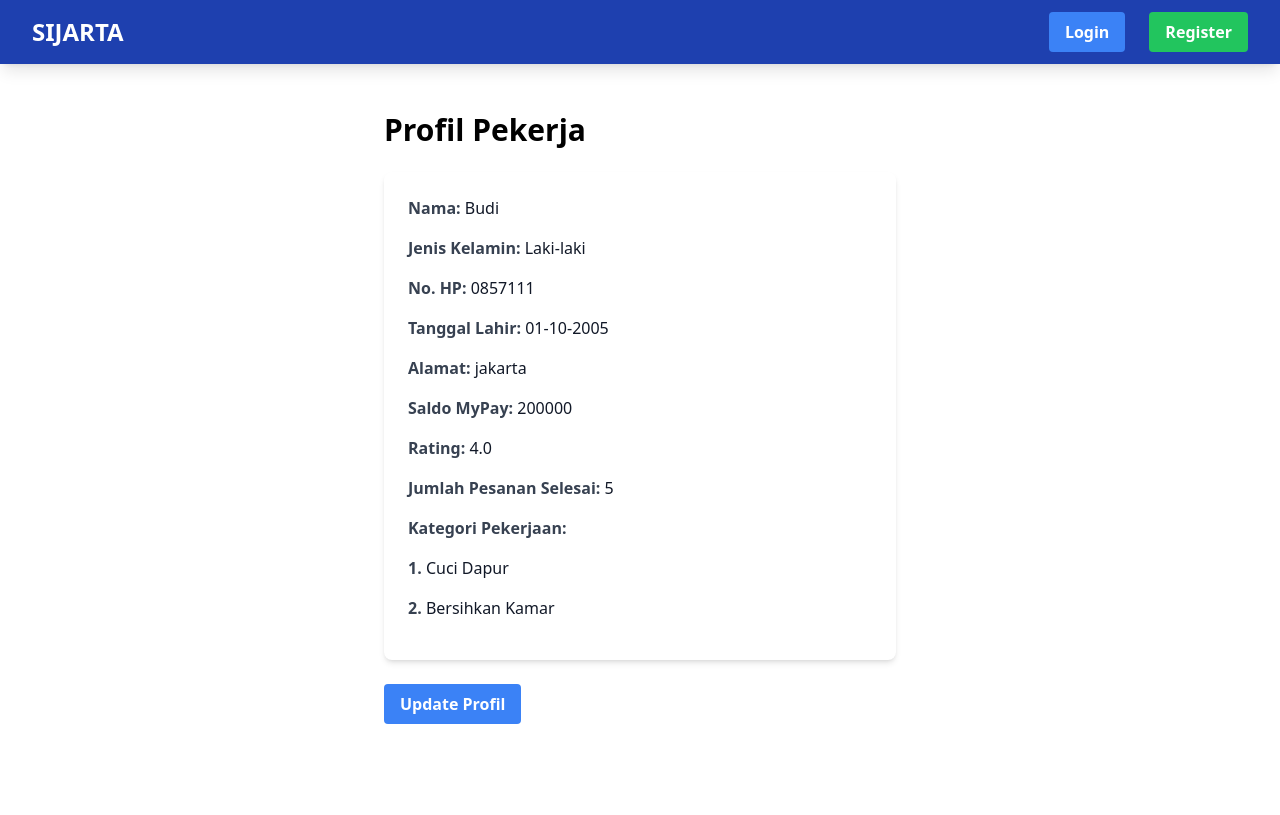
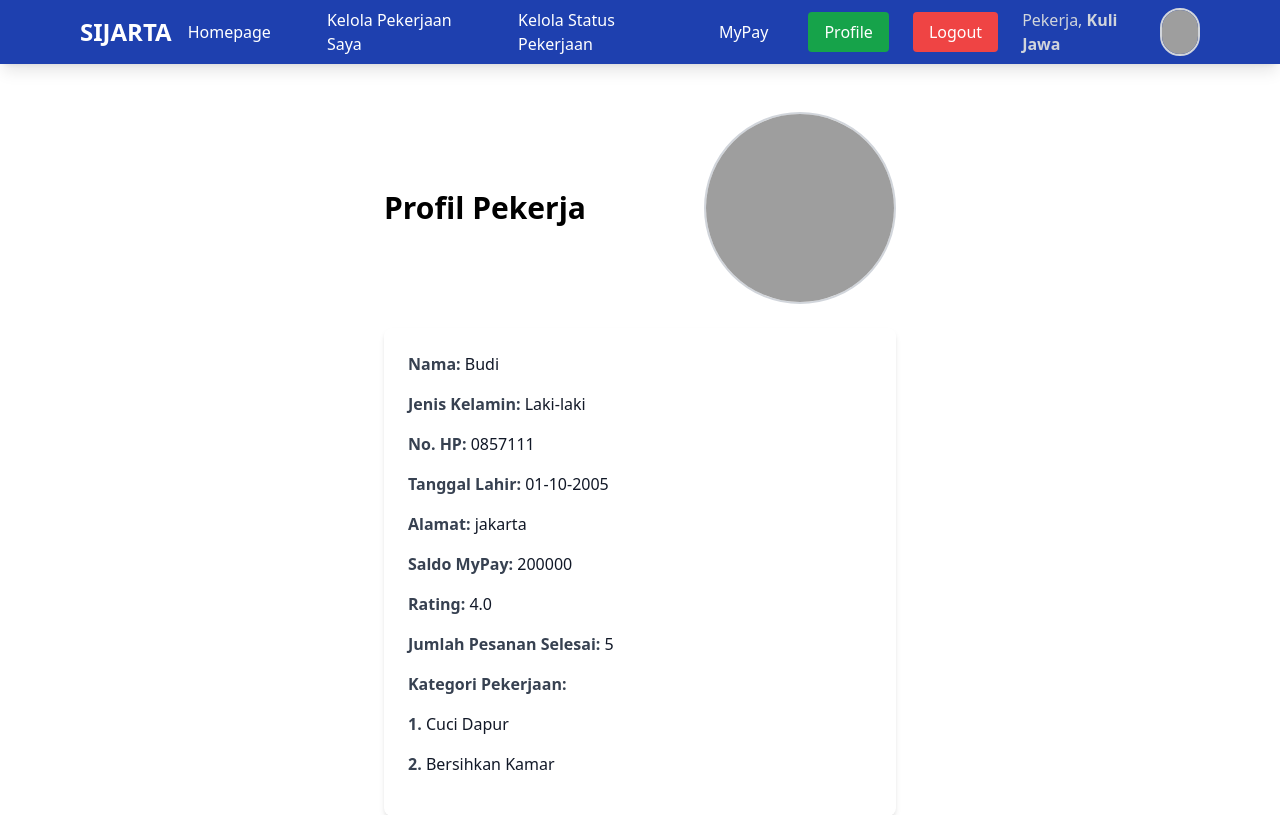
Before and after one commit to Faridhsbi/sijarta, a Django app: page /profile/pekerja/ in a window 1280 px wide. Shown: the top 815 px of the page. Before the commit the page ends 724 px from the top, so only its background shows below. Run offline with Django 5.2, Linux system fonts and the light colour scheme; some libraries are stand-ins or nearby versions; grey boxes are pictures that could not be loaded.

Commit message:
style: navbar and form

```diff
--- a/templates/navbar.html
+++ b/templates/navbar.html
@@ -1,32 +1,35 @@
 {% load static %}
-<nav class="navbar shadow-lg fixed top-0 left-0 z-40 w-screen navbar-expand-lg bg-blue-800">
-    <div class="max-w-7xl mx-auto px-4 sm:px-6 lg:px-8 bg-blue-800">
+<nav class="navbar shadow-lg fixed top-0 left-0 z-20 w-screen navbar-expand-lg bg-blue-800">
+    <div class="max-w-full  mx-auto px-4 sm:px-6 lg:px-20 bg-blue-800">
         <div class="flex items-center justify-between h-16">
             <div class="flex items-center">
                 <h1 class="text-2xl font-bold text-center text-white">SIJARTA</h1>
             </div>
-            <div class="hidden md:flex items-center space-x-4">
+            <div class="hidden md:flex items-center space-x-6">
 
             <!-- Edit buat SS yg bawah comment aja nnt
-                <span class="text-gray-300 mr-4">Pengguna, <b>{{ user.username }}</b></span>
                 <a href="" class="snav text-white  px-3 py-2 rounded transition duration-300">Homepage</a>
                 <a href="" class="snav text-white  px-3 py-2 rounded transition duration-300">MyPay</a>
+                <a href="" class="snav text-white  px-3 py-2 rounded transition duration-300">Diskon</a>
                 <a href="" class="snav text-white  px-3 py-2 rounded transition duration-300">Kelola Pesanan Saya</a>
-                <a href="" class="snav text-white  px-3 py-2 rounded transition duration-300">Diskon</a>
-                <a href="" class="snav text-white  px-3 py-2 rounded transition duration-300">Profile</a>
-                <a href="" class="snav text-white  px-3 py-2 rounded transition duration-300">Logout</a>
+                <a href="{% url 'userprofile:show_pengguna' %}" class="text-white bg-green-600 hover:bg-green-700 px-4 py-2 rounded transition duration-300">Profile</a>
+                <a href="" class="text-white hover:bg-red-700 px-4 py-2 rounded transition duration-300 bg-red-500">Logout</a>
+                <span class="text-gray-300 mr-4">Pengguna, <b>Budi</b></span>
             -->
+            <!-- -->
+                <a href="" class="text-white hover:bg-blue-700 px-4 py-2 rounded transition duration-300 ">Homepage</a>
+                <a href="" class="text-white hover:bg-blue-700 px-4 py-2 rounded transition duration-300">Kelola Pekerjaan Saya</a>
+                <a href="" class="text-white hover:bg-blue-700 px-4 py-2 rounded transition duration-300">Kelola Status Pekerjaan</a>
+                <a href="" class="text-white hover:bg-blue-700 px-4 py-2 rounded transition duration-300">MyPay</a>
+                <a href="{% url 'userprofile:show_pekerja' %}" class="text-white bg-green-600 hover:bg-green-700 px-4 py-2 rounded transition duration-300">Profile</a>
+                <a href="" class="text-white hover:bg-red-700 px-4 py-2 rounded transition duration-300 bg-red-500">Logout</a>
+                <span class="text-gray-300">Pekerja, <b>Kuli Jawa</b></span>
+                <div class="w-12 h-12 rounded-full overflow-hidden border-2 border-gray-300">
+                    <img src="{{ link_foto }}" alt="Foto Profil" class="w-full h-full object-cover">
+                </div>
+
+
             <!--
-                <span class="text-gray-300 mr-4">Pekerja, <b>{{ user.username }}</b></span>
-                <a href="" class="snav text-white  px-3 py-2 rounded transition duration-300">Homepage</a>
-                <a href="" class="snav text-white  px-3 py-2 rounded transition duration-300">Kelola Pekerjaan Saya</a>
-                <a href="" class="snav text-white  px-3 py-2 rounded transition duration-300">Kelola Status Pekerjaan</a>
-                <a href="" class="snav text-white  px-3 py-2 rounded transition duration-300">MyPay</a>
-                <a href="" class="snav text-white  px-3 py-2 rounded transition duration-300">Profile</a>
-                <a href="" class="snav text-white  px-3 py-2 rounded transition duration-300">Profile</a>
-                <a href="" class="snav text-white  px-3 py-2 rounded transition duration-300">Logout</a>
-
-            -->
                 {% if user.is_authenticated %}
                     {% if user.role == 'Pengguna' %}
                         <span class="text-gray-300 mr-4">Welcome Pengguna, <b>{{ user.username }}</b></span>
@@ -54,6 +57,7 @@
                         Register
                     </a>
                 {% endif %}
+                !-->
             </div>
             <div class="md:hidden flex items-center">
                 <button class="mobile-menu-button">
--- a/userprofile/templates/profile_pekerja.html
+++ b/userprofile/templates/profile_pekerja.html
@@ -2,7 +2,12 @@
 {% block content %}
 {% include 'navbar.html' %}
 <div class="container mx-auto px-96 py-8 my-20">
-    <h1 class="text-3xl font-bold mb-6">Profil Pekerja</h1>
+    <div class="flex justify-between items-center mb-6">
+        <h1 class="text-3xl font-bold">Profil Pekerja</h1>
+        <div class="w-48 h-48 rounded-full overflow-hidden border-2 border-gray-300">
+            <img src="{{ link_foto }}" alt="Foto Profil" class="w-full h-full object-cover">
+        </div>
+    </div>
     <ul class="bg-white shadow-md rounded-lg p-6">
         <li class="mb-4"><strong class="text-gray-700">Nama:</strong> <span class="text-gray-900">{{ nama }}</span></li>
         <li class="mb-4"><strong class="text-gray-700">Jenis Kelamin:</strong> <span class="text-gray-900">{{ jenis_kelamin }}</span></li>
--- a/userprofile/templates/profile_pengguna.html
+++ b/userprofile/templates/profile_pengguna.html
@@ -4,7 +4,7 @@
 <div class="my-20 container mx-auto px-96 py-8">
     <div class="flex justify-between items-center mb-6">
         <h1 class="text-3xl font-bold">Profil Pengguna</h1>
-        <div class="w-24 h-24 rounded-full overflow-hidden border-2 border-gray-300">
+        <div class="w-48 h-48 rounded-full overflow-hidden border-2 border-gray-300">
             <img src="{{ link_foto }}" alt="Foto Profil" class="w-full h-full object-cover">
         </div>
     </div>
--- a/userprofile/views.py
+++ b/userprofile/views.py
@@ -12,7 +12,7 @@ def show_profile_pengguna(request):
         'tgl_lahir' : "01-10-2005",
         'alamat' : "jakarta",
         'saldo_mypay'  : 200000,
-        'link_foto' : "https://static.promediateknologi.id/crop/0x0:0x0/x/photo/p2/140/2024/01/20/20240120_021347-3897237833.jpg"
+        'link_foto' : "https://st2.depositphotos.com/4211323/8820/v/950/depositphotos_88205990-stock-illustration-stop-tyrannosaurus-red-is-dangerous.jpg"
     }
     return render(request, 'profile_pengguna.html', context)
 
@@ -24,7 +24,7 @@ def show_profile_pekerja(request):
         'tgl_lahir' : "01-10-2005",
         'alamat' : "jakarta",
         'saldo_mypay'  : 200000,
-        'link_foto' : "https://static.promediateknologi.id/crop/0x0:0x0/x/photo/p2/140/2024/01/20/20240120_021347-3897237833.jpg",
+        'link_foto' : "https://static.promediateknologi.id/crop/0x0:0x0/x/photo/p2/140/2024/01/20/20240120_021207-662695297.jpg",
         'nama_bank' : "OVO",
         'no_rekening' : "123456789",
         "npwp" : "98776431",
@@ -42,6 +42,8 @@ def show_edit_pengguna(request):
         'no_hp' : "0857111",
         'tgl_lahir' : "01-10-2005",
         'alamat' : "jakarta",
+        'link_foto' : "https://st2.depositphotos.com/4211323/8820/v/950/depositphotos_88205990-stock-illustration-stop-tyrannosaurus-red-is-dangerous.jpg"
+
         # 'saldo_mypay'  : 200000,
     }
     return render(request, 'edit_profile_pengguna.html', context)
@@ -57,6 +59,8 @@ def show_edit_pekerja(request):
         'nama_bank' : "OVO",
         'no_rekening' : "123456789",
         "npwp" : "98776431",
+        'link_foto' : "https://static.promediateknologi.id/crop/0x0:0x0/x/photo/p2/140/2024/01/20/20240120_021207-662695297.jpg",
+
         # "rating" : 4.0,
         # "jml_pesanan_selesai" : 5,
         # "kategori1" : "Cuci Dapur",
```
